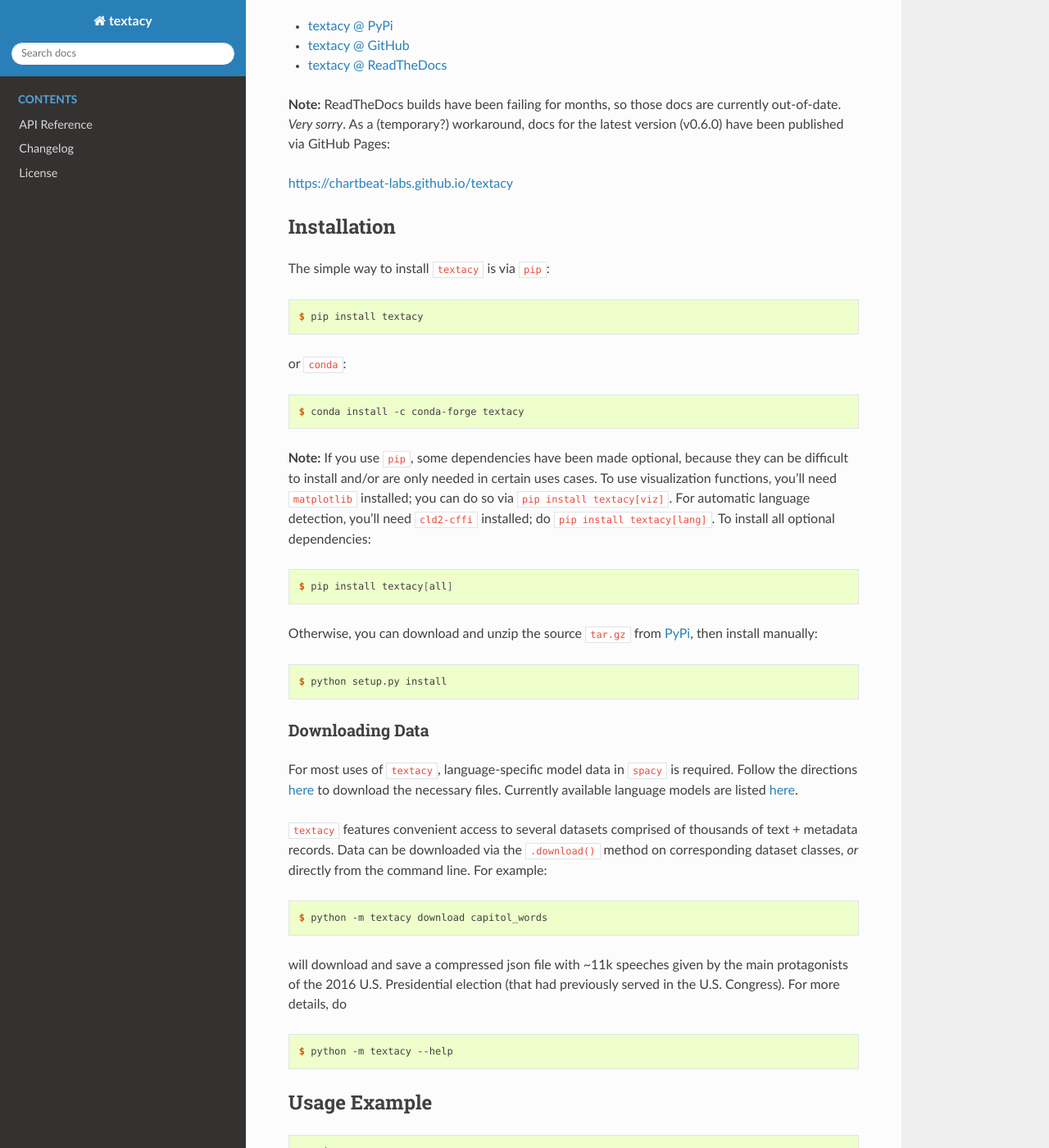
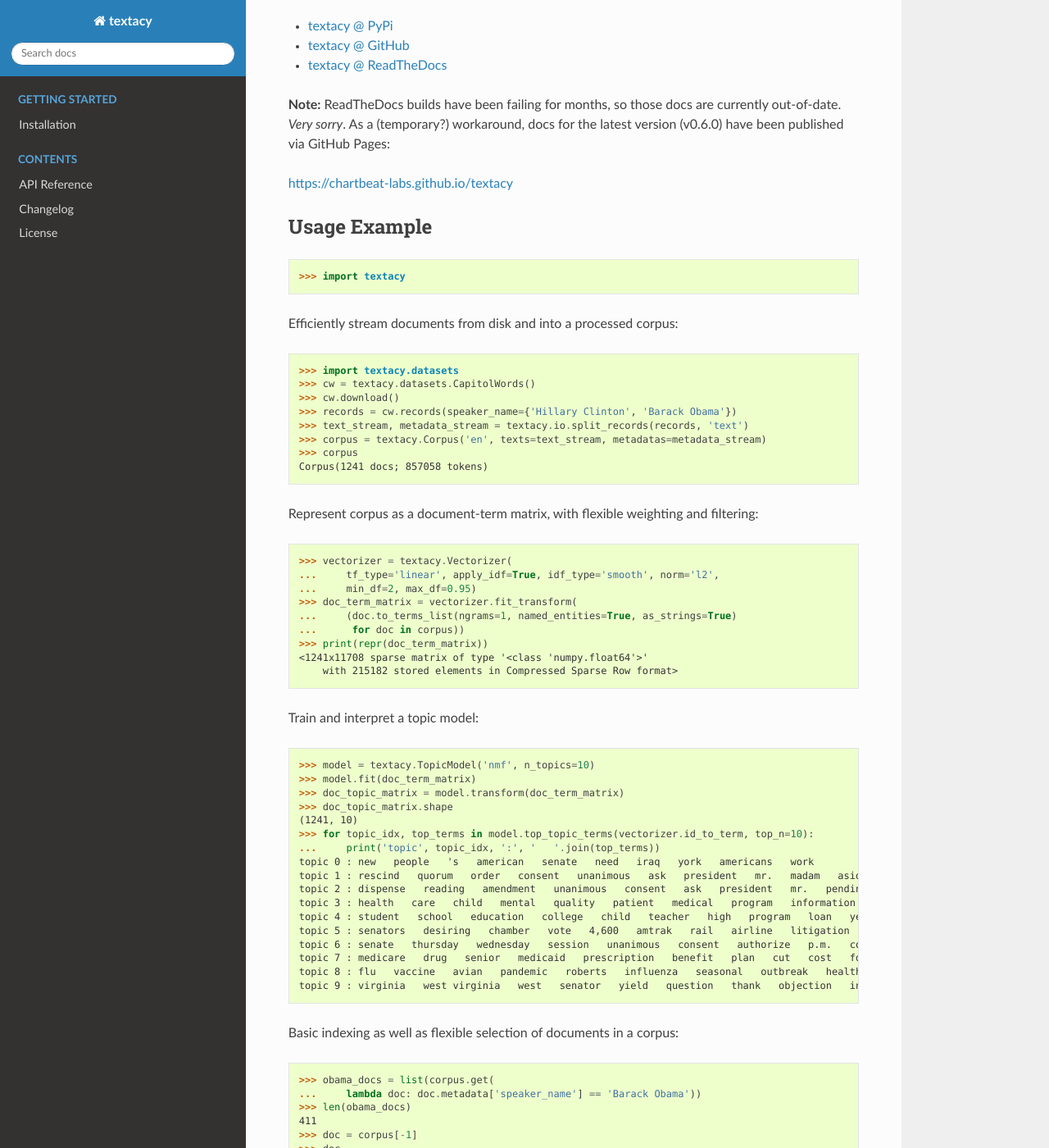
Before and after one commit to chartbeat-labs/textacy, a Sphinx documentation site: the page built from docs/source/index.rst, in a window 1280 px wide and 1400 px high, scrolled down 803 px. Shown: the whole window at 82% size. Built offline with Sphinx 7.4.7 and the Read the Docs theme 2.0.0, drawn with Linux system fonts in a browser that asks for light colours; the version number could not be read and is left out; some of the changed text lies outside the part shown.

Commit message:
Move installation instructions into separate file and toc
- Remove installation from README, hope folks don’t mind
- Add better links and a bit more detail for installation

```diff
--- a/README.rst
+++ b/README.rst
@@ -56,65 +56,6 @@ latest version (v0.6.0) have been published via GitHub Pages:
 
 https://chartbeat-labs.github.io/textacy
 
-
-Installation
-------------
-
-The simple way to install ``textacy`` is via ``pip``:
-
-.. code-block:: console
-
-    $ pip install textacy
-
-or ``conda``:
-
-.. code-block:: console
-
-    $ conda install -c conda-forge textacy
-
-**Note:** If you use ``pip``, some dependencies have been made optional, because
-they can be difficult to install and/or are only needed in certain uses cases.
-To use visualization functions, you'll need ``matplotlib`` installed; you can do
-so via ``pip install textacy[viz]``. For automatic language detection, you'll
-need ``cld2-cffi`` installed; do ``pip install textacy[lang]``. To install all
-optional dependencies:
-
-.. code-block:: console
-
-    $ pip install textacy[all]
-
-Otherwise, you can download and unzip the source ``tar.gz`` from  PyPi_,
-then install manually:
-
-.. code-block:: console
-
-    $ python setup.py install
-
-
-Downloading Data
-~~~~~~~~~~~~~~~~
-
-For most uses of ``textacy``, language-specific model data in ``spacy`` is
-required. Follow the directions `here <https://spacy.io/docs/usage/models>`_
-to download the necessary files. Currently available language models are listed
-`here <https://spacy.io/usage/models#section-available>`_.
-
-``textacy`` features convenient access to several datasets comprised of thousands
-of text + metadata records. Data can be downloaded via the ``.download()`` method
-on corresponding dataset classes, *or* directly from the command line.
-For example:
-
-.. code-block:: console
-
-    $ python -m textacy download capitol_words
-
-will download and save a compressed json file with ~11k speeches given by the
-main protagonists of the 2016 U.S. Presidential election (that had previously
-served in the U.S. Congress). For more details, do
-
-.. code-block:: console
-
-    $ python -m textacy --help
 
 
 Usage Example
--- a/docs/source/api_reference.rst
+++ b/docs/source/api_reference.rst
@@ -12,6 +12,8 @@ Corpus
 
 .. automodule:: textacy.corpus
     :members:
+
+.. _ref-api-datasets:
 
 Datasets
 --------
--- a/docs/source/index.rst
+++ b/docs/source/index.rst
@@ -1,5 +1,12 @@
 
 .. include:: ../../README.rst
+
+.. toctree::
+   :maxdepth: 1
+   :caption: Getting Started
+
+   getting_started/installation
+
 
 .. toctree::
    :maxdepth: 2
```
Also changed, not shown: docs/source/getting_started/installation.rst (added, +72 -0 lines).
